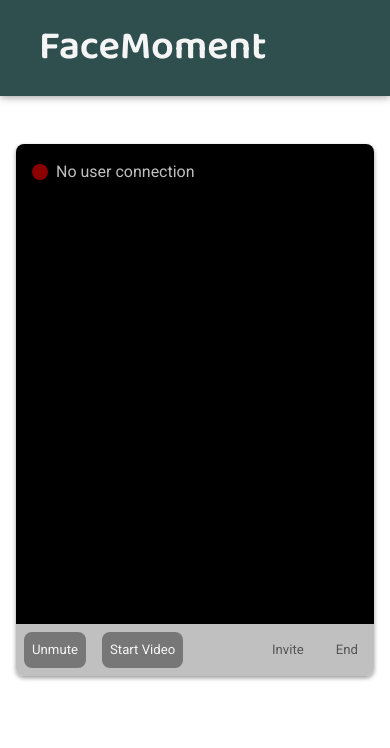
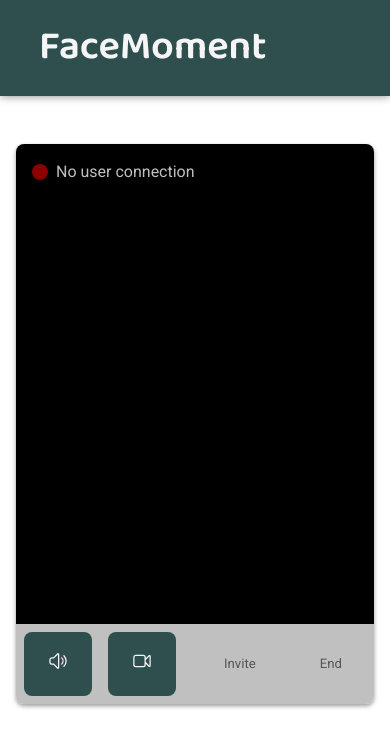
Before and after one commit to wj-kang/side-project-face-moment, a React (Create React App) app: page /room/13b56b64-14df-4efa-8edf-567d80291c27 in a window 390 px wide. Shown: the top 748 px of the page. Built offline with nearby package versions, Linux system fonts and the light colour scheme; no server answers.

Commit message:
add video/audio toggle icons

```diff
--- a/src/components/common/snack-bar.module.css
+++ b/src/components/common/snack-bar.module.css
@@ -2,7 +2,7 @@
   position: fixed;
   left: 0;
   right: 0;
-  bottom: 0;
+  bottom: -5rem;
 
   display: flex;
   justify-content: center;
@@ -10,7 +10,6 @@
 
 .snackbar {
   z-index: -1;
-  margin-bottom: 4rem;
 
   padding: 1rem 2rem;
   border-radius: 0.5rem;
@@ -24,5 +23,5 @@
 .snackbar.on {
   z-index: 999;
   opacity: 1;
-  margin-bottom: 5rem;
+  margin-bottom: 10rem;
 }
--- a/src/components/page-room/video-menu.module.css
+++ b/src/components/page-room/video-menu.module.css
@@ -15,31 +15,33 @@
   border-radius: 0.5rem;
   cursor: pointer;
   transition: all 150ms ease-in;
-  padding: 1rem 2rem;
+  padding: 0 1.5rem;
+  height: 4rem;
 
   margin: 0.5rem;
 }
 
 .btn__sound,
 .btn__video {
-  background: #777;
+  background: darkslategray;
   color: #f5f5f5;
 }
+
+.btn__sound.on,
+.btn__video.on {
+  background: darkslategray;
+  opacity: 0.5;
+  color: #f5f5f5;
+}
+
 .btn__invite,
 .btn__end {
   background: #c0c0c0;
   color: #555555;
 }
 
-.btn__sound:hover,
-.btn__video:hover {
+.btn__invite:hover {
   background: darkslategray;
-  color: #f5f5f5;
-  opacity: 0.85;
-}
-
-.btn__invite:hover {
-  background: rgb(5, 125, 125);
   color: #f5f5f5;
   opacity: 0.85;
 }
@@ -52,7 +54,6 @@
 
 @media (max-width: 40rem) {
   .btns button {
-    padding: 0.5rem;
     font-size: 0.825rem;
   }
 }
--- a/src/components/page-room/video-menu.tsx
+++ b/src/components/page-room/video-menu.tsx
@@ -1,23 +1,20 @@
 import { useEffect, useState } from 'react';
 import MediaStreamManager from '../../utils/media-stream-manager';
 import SnackBar from '../common/snack-bar';
+import SoundOffIcon from '../icons/sound-off';
+import SoundOnIcon from '../icons/sound-on';
+import VideoOffIcon from '../icons/video-off';
+import VideoOnIcon from '../icons/video-on';
 import styles from './video-menu.module.css';
 
 type Props = {
-  streamManager: MediaStreamManager | undefined;
   audioStatus: boolean;
   videoStatus: boolean;
   handleChangeVideoStatus: () => void;
   handleChangeAudioStatus: () => void;
 };
 
-function VideoMenu({
-  streamManager,
-  audioStatus,
-  videoStatus,
-  handleChangeVideoStatus,
-  handleChangeAudioStatus,
-}: Props) {
+function VideoMenu({ audioStatus, videoStatus, handleChangeVideoStatus, handleChangeAudioStatus }: Props) {
   const [snackbarStatus, setSnackbar] = useState(false);
 
   useEffect(() => {
@@ -44,11 +41,19 @@
       <div className={styles.menu}>
         <div className={styles.btns}>
           <div className={styles.btns_left}>
-            <button className={styles.btn__sound} onClick={handleChangeAudioStatus}>
-              {audioStatus ? 'Mute' : 'Unmute'}
+            <button className={`${styles.btn__sound} ${audioStatus && styles.on}`} onClick={handleChangeAudioStatus}>
+              {audioStatus ? (
+                <SoundOffIcon width="1.25rem" height="1.25rem" />
+              ) : (
+                <SoundOnIcon width="1.25rem" height="1.25rem" />
+              )}
             </button>
-            <button className={styles.btn__video} onClick={handleChangeVideoStatus}>
-              {videoStatus ? 'Stop Video' : 'Start Video'}
+            <button className={`${styles.btn__video} ${videoStatus && styles.on}`} onClick={handleChangeVideoStatus}>
+              {videoStatus ? (
+                <VideoOffIcon width="1.25rem" height="1.25rem" />
+              ) : (
+                <VideoOnIcon width="1.25rem" height="1.25rem" />
+              )}
             </button>
           </div>
 
```
